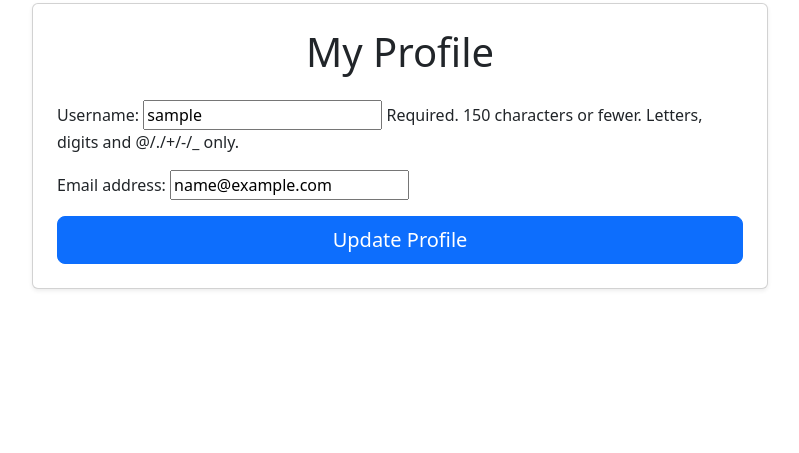
After one commit to ragzad/Hobbyist, a Django app: page /accounts/profile/ in a window 1280 px wide. The commit adds this page. Shown: the part 347-800 px from the top of the page, without its empty margins (240-1039 px from the left). Run offline with Django 5.2, Linux system fonts and the light colour scheme; a user stored in the database is signed in; tables that the repository leaves empty hold one stand-in row (values such as "Sample post").

```diff
--- a/core/apps/users/forms.py
+++ b/core/apps/users/forms.py
@@ -1,7 +1,15 @@
-from django.contrib.auth.forms import UserCreationForm
+from django.contrib.auth.forms import UserCreationForm, UserChangeForm
 from django.contrib.auth.models import User
+from django import forms
 
 class SignUpForm(UserCreationForm):
     class Meta(UserCreationForm.Meta):
         model = User
         fields = ('username', 'email')
+
+class UserUpdateForm(UserChangeForm):
+    password = None
+
+    class Meta:
+        model = User
+        fields = ['username', 'email']
--- a/core/apps/users/urls.py
+++ b/core/apps/users/urls.py
@@ -1,10 +1,11 @@
 # apps/users/urls.py
 from django.urls import path
 from django.contrib.auth import views as auth_views
-from .views import SignUpView
+from .views import SignUpView, ProfileUpdateView
 
 urlpatterns = [
     path('signup/', SignUpView.as_view(), name='signup'),
+    path('profile/', ProfileUpdateView.as_view(), name='profile'),
     path('login/', auth_views.LoginView.as_view(template_name='registration/login.html'), name='login'),
     path('logout/', auth_views.LogoutView.as_view(), name='logout'),
 ]
--- a/core/apps/users/views.py
+++ b/core/apps/users/views.py
@@ -1,9 +1,19 @@
 from django.urls import reverse_lazy
-from django.views.generic.edit import CreateView
-from .forms import SignUpForm
+from django.views.generic.edit import CreateView, UpdateView
+from django.contrib.auth.mixins import LoginRequiredMixin
+from .forms import SignUpForm, UserUpdateForm
 
 class SignUpView(CreateView):
     form_class = SignUpForm
     # Redirect to the login page after successful registration
     success_url = reverse_lazy('login')
     template_name = 'registration/signup.html'
+
+class ProfileUpdateView(LoginRequiredMixin, UpdateView):
+    form_class = UserUpdateForm
+    template_name = 'registration/profile.html'
+    success_url = reverse_lazy('projects:project-list') # Redirect to dashboard on success
+
+    def get_object(self):
+        # This method ensures the form is always for the currently logged-in user
+        return self.request.user
--- a/core/templates/base.html
+++ b/core/templates/base.html
@@ -3,15 +3,18 @@
 <head>
     <meta charset="UTF-8">
     <meta name="viewport" content="width=device-width, initial-scale=1.0">
-    <title>{% block title %}Hobbyist{% endblock %}</title>
-    <link href="https://cdn.jsdelivr.net/npm/bootstrap@5.3.3/dist/css/bootstrap.min.css" rel="stylesheet" integrity="sha384-QWTKZyjpPEjISv5WaRU9OFeRpok6YctnYmDr5pNlyT2bRjXh0JMhjY6hW+ALEwIH" crossorigin="anonymous">
+    <title>{% block title %}Hobby Tracker{% endblock %}</title>
+
     <link rel="preconnect" href="https://fonts.googleapis.com">
     <link rel="preconnect" href="https://fonts.gstatic.com" crossorigin>
-    <link href="https://fonts.googleapis.com/css2?family=Inter:wght@400;700&family=Poppins:wght@600;700&display=swap" rel="stylesheet">
-    <link href="https://fonts.googleapis.com/css2?family=Pacifico&display=swap" rel="stylesheet">
+    <link href="https://fonts.googleapis.com/css2?family=Inter:wght@400;700&family=Pacifico&family=Poppins:wght@600;700&display=swap" rel="stylesheet">
+
+    <link href="https://cdn.jsdelivr.net/npm/bootstrap@5.3.3/dist/css/bootstrap.min.css" rel="stylesheet">
+
+    <link rel="stylesheet" href="https://cdn.jsdelivr.net/npm/bootstrap-icons@1.11.3/font/bootstrap-icons.min.css">
+
     {% load static %}
     <link rel="stylesheet" type="text/css" href="{% static 'css/custom.css' %}">
-    <link rel="stylesheet" href="https://cdn.jsdelivr.net/npm/bootstrap-icons@1.11.3/font/bootstrap-icons.min.css">
 </head>
 <body>
         <nav class="navbar navbar-expand-lg navbar-dark shadow-sm">
@@ -46,7 +49,7 @@
                                     <i class="bi bi-person-circle"></i> Hi, {{ user.username }}
                                 </a>
                                 <ul class="dropdown-menu dropdown-menu-end" aria-labelledby="navbarDropdown">
-                                    <li><a class="dropdown-item" href="#"><i class="bi bi-person-fill"></i> My Profile</a></li>
+                                    <li><a class="dropdown-item" href="{% url 'profile' %}"><i class="bi bi-person-fill"></i> My Profile</a></li>
                                     <li><hr class="dropdown-divider"></li>
                                     <li>
                                         <form action="{% url 'logout' %}" method="post">
--- /dev/null
+++ b/core/templates/registration/profile.html
@@ -0,0 +1,20 @@
+{% extends 'base.html' %}
+
+{% block title %}My Profile{% endblock %}
+
+{% block content %}
+<div class="row justify-content-center">
+    <div class="col-md-8">
+        <div class="card p-4 shadow-sm">
+            <h1 class="text-center mb-4">My Profile</h1>
+            <form method="post">
+                {% csrf_token %}
+                {{ form.as_p }}
+                <div class="d-grid mt-3">
+                    <button type="submit" class="btn btn-primary btn-lg">Update Profile</button>
+                </div>
+            </form>
+        </div>
+    </div>
+</div>
+{% endblock %}
```
Also changed, not shown: core/apps/projects/forms.py (+8 -5 lines), core/apps/projects/models.py (+11 -10 lines), core/apps/projects/views.py (+11 -1 lines), core/templates/inventory/inventory_form.html (+13 -1 lines), core/templates/inventory/inventory_list.html (+8 -6 lines), core/apps/projects/migrations/0001_initial.py, core/apps/projects/migrations/0002_auto_20250708_2100.py (added), core/apps/projects/migrations/0002_projectphoto.py (deleted), core/apps/projects/migrations/0003_project_required_inventory.py (deleted), core/apps/projects/migrations/0004_inventoryitem_category_and_more.py (deleted).
